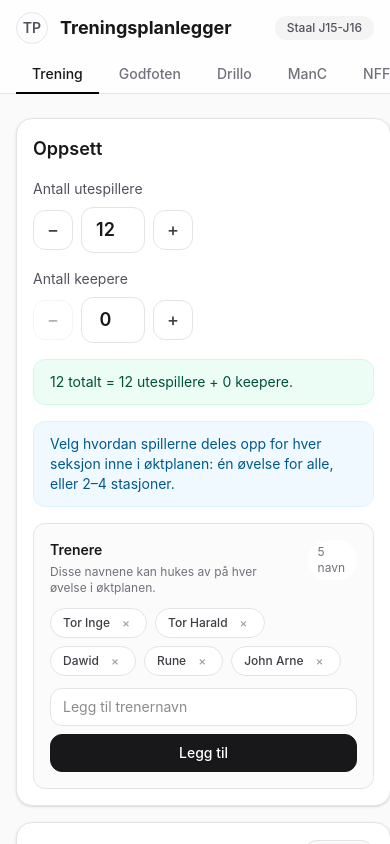
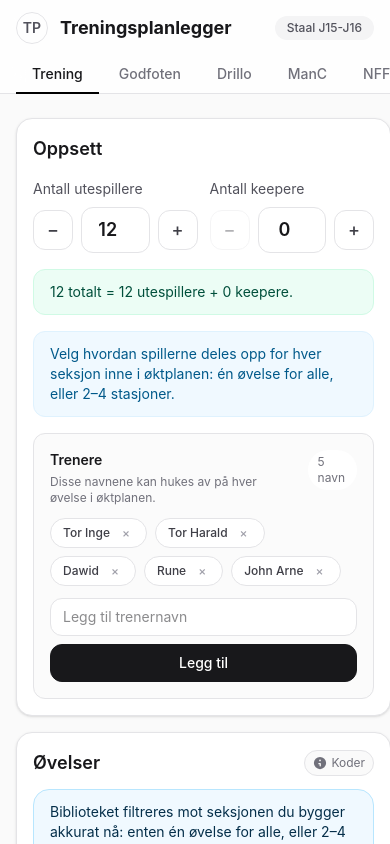
Before and after one commit to toro68/treninger, a Next.js app: page / in a window 390 px wide. Shown: the top 844 px of the page. Built offline with nearby package versions, Linux system fonts and the light colour scheme.

Commit message:
Keep player setup controls side by side

```diff
--- a/src/components/PlayerSetup.tsx
+++ b/src/components/PlayerSetup.tsx
@@ -61,7 +61,7 @@ export const PlayerSetup = () => {
     <section className="rounded-2xl border border-zinc-200 bg-white p-4 sm:p-6 shadow-sm">
       <h2 className="text-lg font-semibold text-zinc-900">Oppsett</h2>
 
-      <div className="mt-4 grid gap-4 sm:grid-cols-2">
+      <div className="mt-4 grid grid-cols-2 gap-3 sm:gap-4">
         <div>
           <label className="flex flex-col gap-2">
             <span className="text-sm text-zinc-600">Antall utespillere</span>
@@ -70,7 +70,7 @@ export const PlayerSetup = () => {
                 type="button"
                 onClick={decrementPlayers}
                 disabled={outfieldPlayerCount <= minOutfieldPlayerCount}
-                className="flex h-10 w-10 items-center justify-center rounded-xl border border-zinc-200 text-lg font-medium text-zinc-700 transition hover:bg-zinc-50 active:bg-zinc-100 disabled:opacity-40 disabled:cursor-not-allowed"
+                className="flex h-10 w-10 shrink-0 items-center justify-center rounded-xl border border-zinc-200 text-lg font-medium text-zinc-700 transition hover:bg-zinc-50 active:bg-zinc-100 disabled:opacity-40 disabled:cursor-not-allowed"
               >
                 −
               </button>
@@ -80,13 +80,13 @@ export const PlayerSetup = () => {
                 max={maxOutfieldPlayerCount}
                 value={outfieldPlayerCount}
                 onChange={handlePlayerChange}
-                className="w-16 rounded-xl border border-zinc-200 px-3 py-2 text-center text-lg font-semibold text-zinc-900 focus:border-black focus:outline-none"
+                className="min-w-0 flex-1 rounded-xl border border-zinc-200 px-3 py-2 text-center text-lg font-semibold text-zinc-900 focus:border-black focus:outline-none"
               />
               <button
                 type="button"
                 onClick={incrementPlayers}
                 disabled={outfieldPlayerCount >= maxOutfieldPlayerCount}
-                className="flex h-10 w-10 items-center justify-center rounded-xl border border-zinc-200 text-lg font-medium text-zinc-700 transition hover:bg-zinc-50 active:bg-zinc-100 disabled:opacity-40 disabled:cursor-not-allowed"
+                className="flex h-10 w-10 shrink-0 items-center justify-center rounded-xl border border-zinc-200 text-lg font-medium text-zinc-700 transition hover:bg-zinc-50 active:bg-zinc-100 disabled:opacity-40 disabled:cursor-not-allowed"
               >
                 +
               </button>
@@ -101,7 +101,7 @@ export const PlayerSetup = () => {
                 type="button"
                 onClick={decrementKeepers}
                 disabled={keeperCount <= 0}
-                className="flex h-10 w-10 items-center justify-center rounded-xl border border-zinc-200 text-lg font-medium text-zinc-700 transition hover:bg-zinc-50 active:bg-zinc-100 disabled:cursor-not-allowed disabled:opacity-40"
+                className="flex h-10 w-10 shrink-0 items-center justify-center rounded-xl border border-zinc-200 text-lg font-medium text-zinc-700 transition hover:bg-zinc-50 active:bg-zinc-100 disabled:cursor-not-allowed disabled:opacity-40"
               >
                 −
               </button>
@@ -111,13 +111,13 @@ export const PlayerSetup = () => {
                 max={Math.max(0, playerCount - 1)}
                 value={keeperCount}
                 onChange={handleKeeperChange}
-                className="w-16 rounded-xl border border-zinc-200 px-3 py-2 text-center text-lg font-semibold text-zinc-900 focus:border-black focus:outline-none"
+                className="min-w-0 flex-1 rounded-xl border border-zinc-200 px-3 py-2 text-center text-lg font-semibold text-zinc-900 focus:border-black focus:outline-none"
               />
               <button
                 type="button"
                 onClick={incrementKeepers}
                 disabled={keeperCount >= playerCount - 1}
-                className="flex h-10 w-10 items-center justify-center rounded-xl border border-zinc-200 text-lg font-medium text-zinc-700 transition hover:bg-zinc-50 active:bg-zinc-100 disabled:cursor-not-allowed disabled:opacity-40"
+                className="flex h-10 w-10 shrink-0 items-center justify-center rounded-xl border border-zinc-200 text-lg font-medium text-zinc-700 transition hover:bg-zinc-50 active:bg-zinc-100 disabled:cursor-not-allowed disabled:opacity-40"
               >
                 +
               </button>
```
